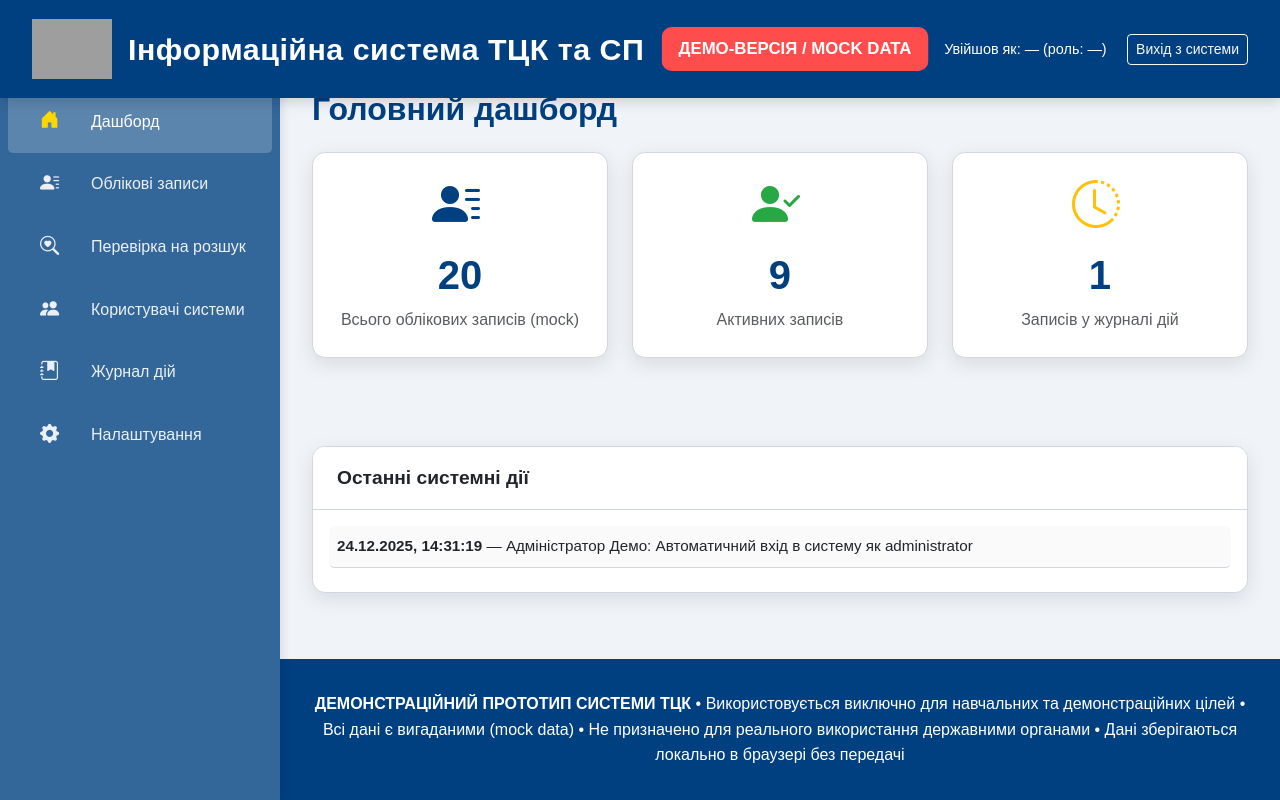
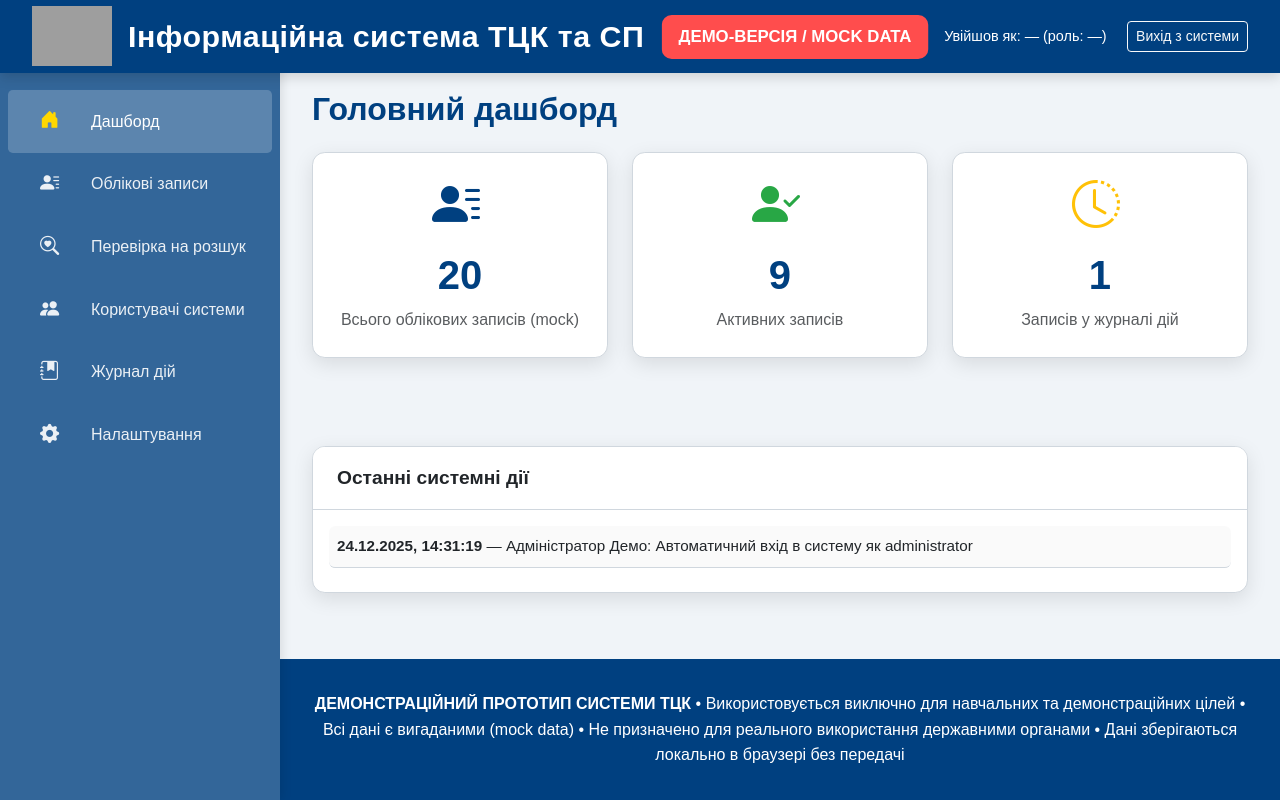
Before and after one commit to yaroslavmaksimchuk/DopomogaHelp24, a plain HTML site: page index.html in a window 1280 px wide. Drawn offline with nearby package versions, Linux system fonts and the light colour scheme; grey boxes are pictures that could not be loaded.

Commit message:
Update index.html

```diff
--- a/index.html
+++ b/index.html
@@ -67,7 +67,7 @@
         header {
             background-color: var(--primary-color);
             color: white;
-            padding: 1.2rem 0;
+            padding: 0.4rem 0;
             box-shadow: 0 4px 12px rgba(0, 0, 0, 0.15);
             position: fixed;
             top: 0;
```
